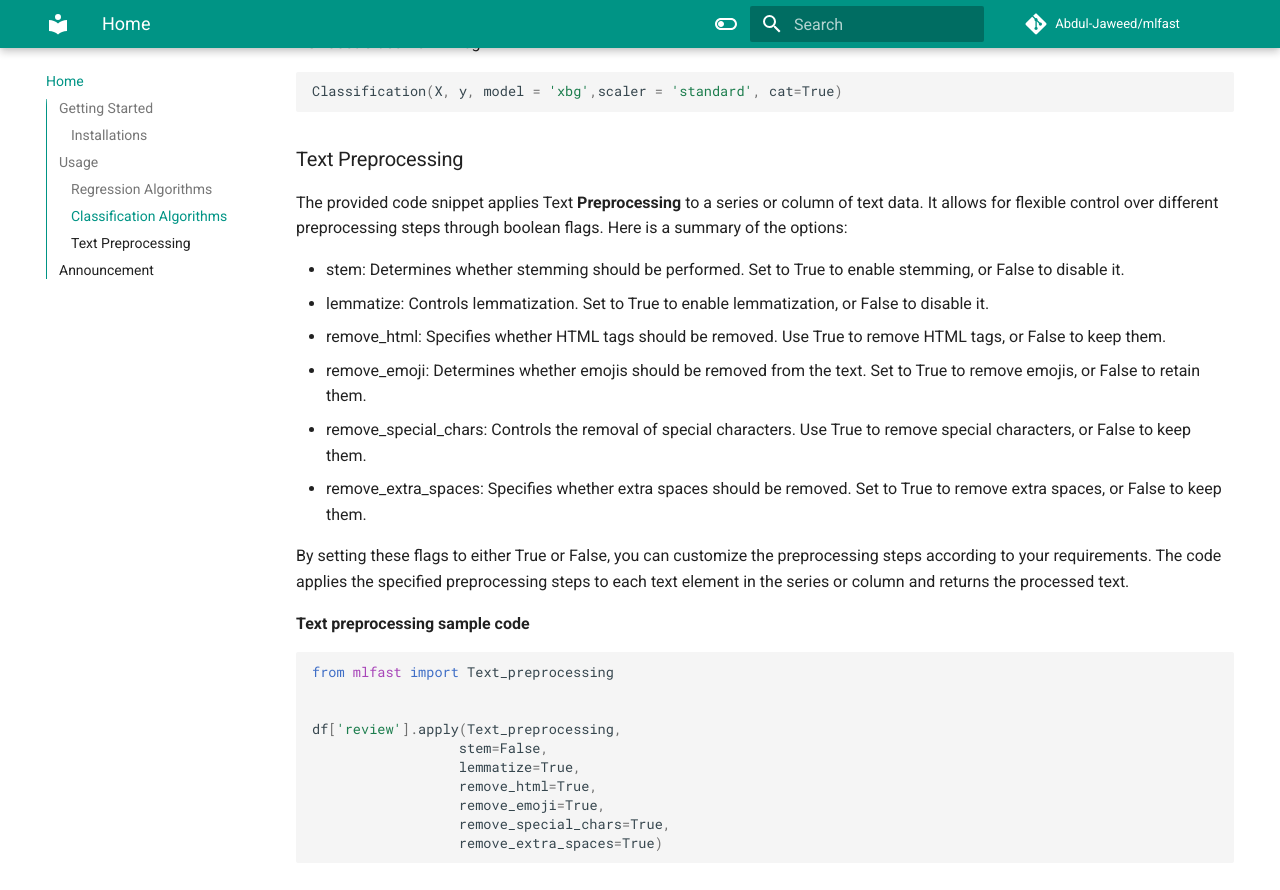
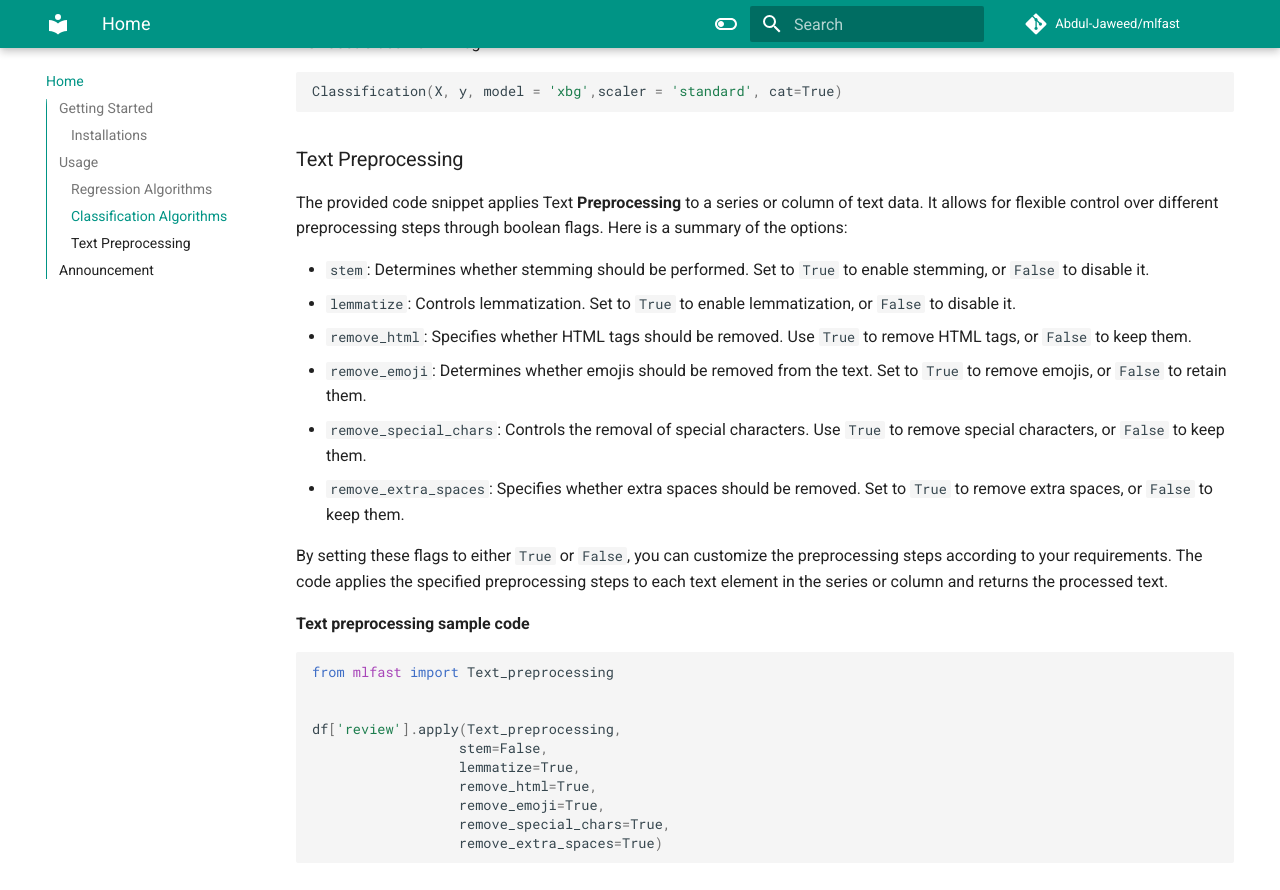
Before and after one commit to Abdul-Jaweed/mlfast, an MkDocs documentation site: the page built from docs/index.md, in a window 1280 px wide and 900 px high, scrolled down 3057 px. Shown: the top 890 px of the window. Built offline with MkDocs 1.6.1 and Material for MkDocs 9.7.7, drawn with Linux system fonts in a browser that asks for light colours; comment, search, counter and statistics services are not loaded; part of the change alters nothing that is shown.

```diff
--- a/docs/index.md
+++ b/docs/index.md
@@ -213,14 +213,16 @@ Classification(X, y, model = 'xbg',scaler = 'standard', cat=True)
 
 The provided code snippet applies Text **Preprocessing** to a series or column of text data. It allows for flexible control over different preprocessing steps through boolean flags. Here is a summary of the options:
 
-- stem: Determines whether stemming should be performed. Set to True to enable stemming, or False to disable it.
-- lemmatize: Controls lemmatization. Set to True to enable lemmatization, or False to disable it.
-- remove_html: Specifies whether HTML tags should be removed. Use True to remove HTML tags, or False to keep them.
-- remove_emoji: Determines whether emojis should be removed from the text. Set to True to remove emojis, or False to retain them.
-- remove_special_chars: Controls the removal of special characters. Use True to remove special characters, or False to keep them.
-- remove_extra_spaces: Specifies whether extra spaces should be removed. Set to True to remove extra spaces, or False to keep them.
+- `stem`: Determines whether stemming should be performed. Set to `True` to enable stemming, or `False` to disable it.
+- `lemmatize`: Controls lemmatization. Set to `True` to enable lemmatization, or `False` to disable it.
+- `remove_html`: Specifies whether HTML tags should be removed. Use `True` to remove HTML tags, or `False` to keep them.
+- `remove_emoji`: Determines whether emojis should be removed from the text. Set to `True` to remove emojis, or `False` to retain them.
+- `remove_special_chars`: Controls the removal of special characters. Use `True` to remove special characters, or `False` to keep them.
+- `remove_extra_spaces`: Specifies whether extra spaces should be removed. Set to `True` to remove extra spaces, or `False` to keep them.
 
-By setting these flags to either True or False, you can customize the preprocessing steps according to your requirements. The code applies the specified preprocessing steps to each text element in the series or column and returns the processed text.
+By setting these flags to either `True` or `False`, you can customize the preprocessing steps according to your requirements. The code applies the specified preprocessing steps to each text element in the series or column and returns the processed text.
+
+
 
 
 **Text preprocessing sample code**
```
